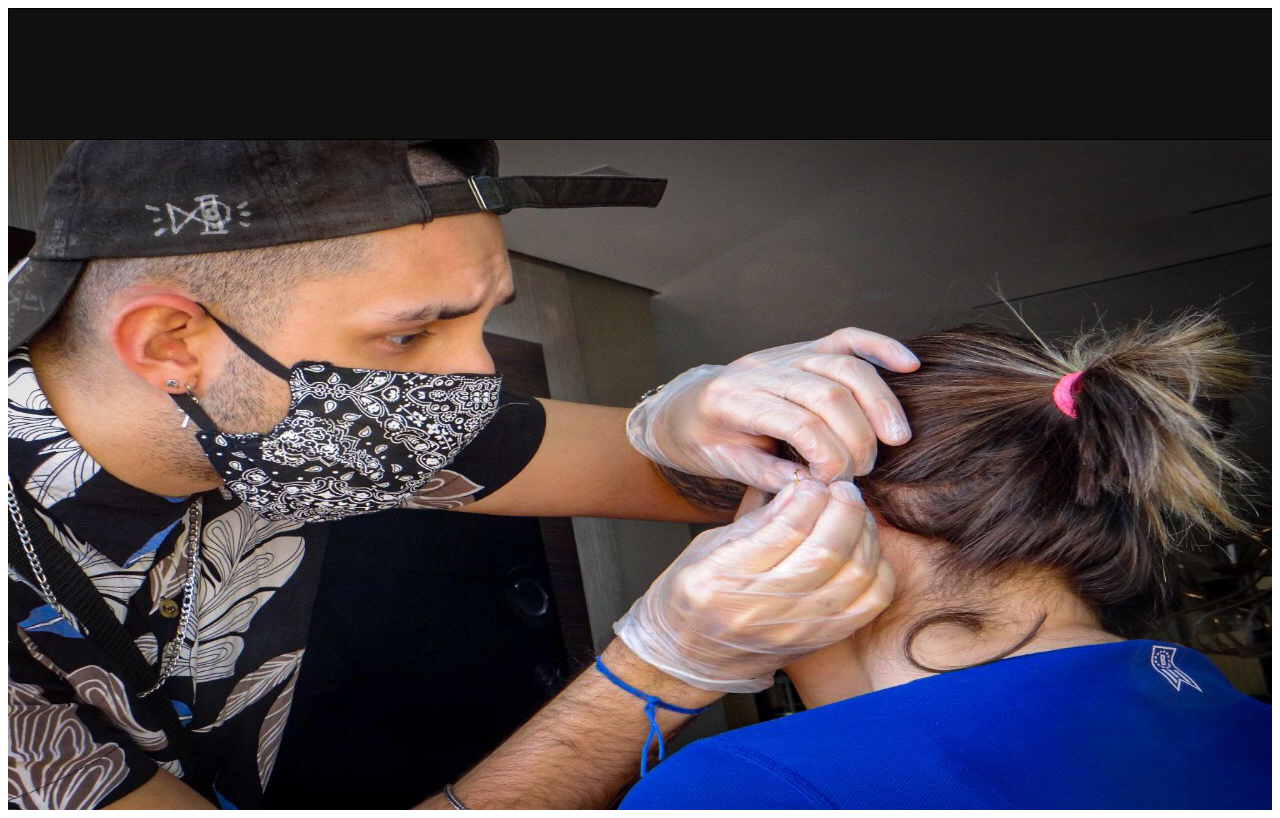
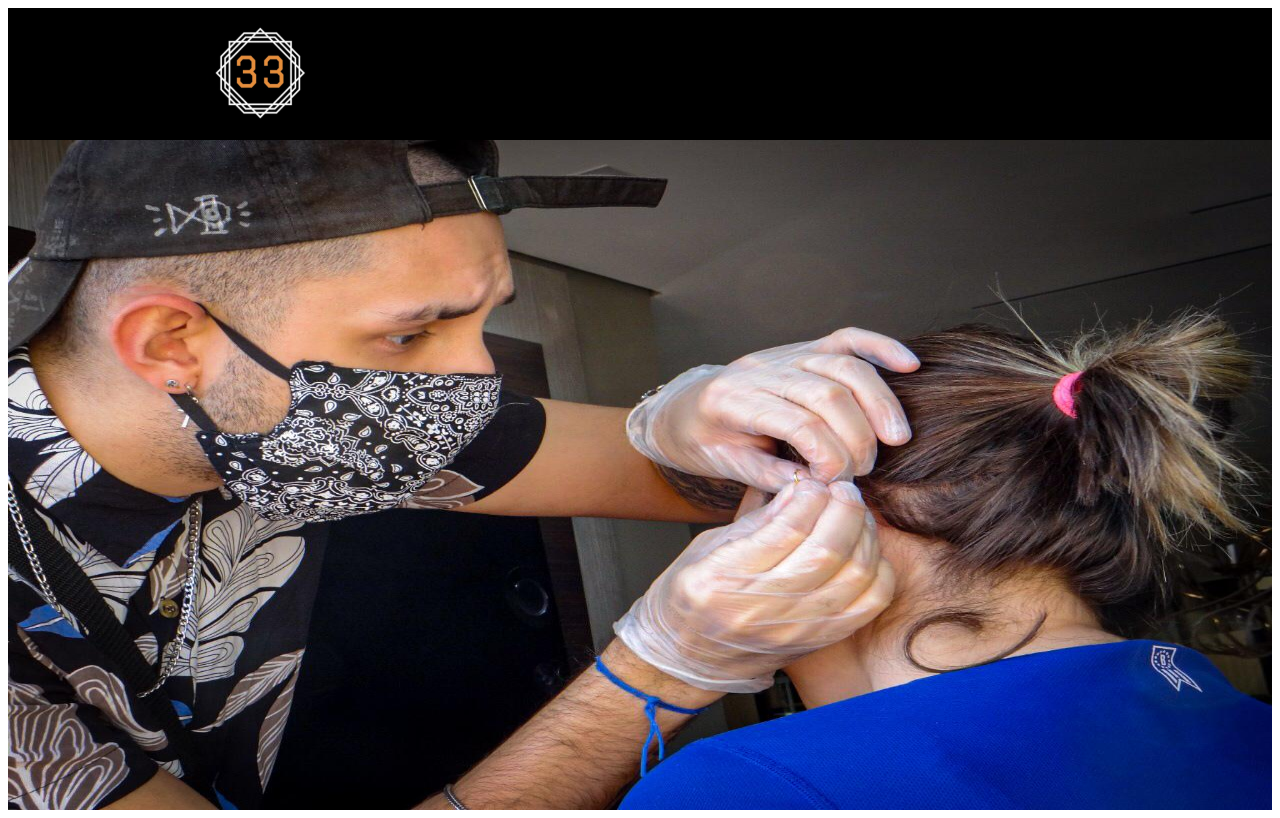
Before and after one commit to flpsoares/luis-piercer, a Next.js app: page / in a window 1280 px wide. Built offline with nearby package versions, Linux system fonts and the light colour scheme.

Commit message:
Header linkado com banner

```diff
--- a/src/components/Header/index.tsx
+++ b/src/components/Header/index.tsx
@@ -1,6 +1,21 @@
-import { Container } from './style'
+import { Container, NavButton } from './style'
+
+import Image from 'next/image'
+
 const Header: React.FC = () => {
-  return <Container></Container>
+  return (
+    <Container>
+      <div>
+        <Image src="/assets/logo.png" width={100} height={100} />
+      </div>
+      <div>
+        <NavButton href="#">SOBRE MIM</NavButton>
+        <NavButton href="#">CLIENTES</NavButton>
+        <NavButton href="#">GALERIA</NavButton>
+        <NavButton href="#">DESCONTO</NavButton>
+      </div>
+    </Container>
+  )
 }
 
 export default Header
--- a/src/components/Header/style.ts
+++ b/src/components/Header/style.ts
@@ -3,7 +3,26 @@ import styled from 'styled-components'
 export const Container = styled.div`
   width: 100%;
   height: 130px;
-  background-color: #101010;
+  padding: 0 200px;
+  background-color: black;
+
+  display: flex;
+  justify-content: space-between;
+  align-items: center;
 
   border: 1px solid black;
 `
+
+export const NavButton = styled.a`
+  color: var(--primary);
+  font-size: 15px;
+  margin: 0 18px;
+  text-decoration: none;
+  padding-bottom: 52px;
+  border-bottom: 5px solid black;
+  transition: border-bottom 0.4s;
+
+  &:hover {
+    border-bottom: 5px solid #e78d3c;
+  }
+`
--- a/src/styles/GlobalStyle.ts
+++ b/src/styles/GlobalStyle.ts
@@ -20,5 +20,6 @@ export default createGlobalStyle`
   :root {
     --primary: #E78D3C;
     --dark: #1f2125;
+    --dark-header: #101010;
   }
 `
```
Also changed, not shown: public/assets/logo.png (added).
